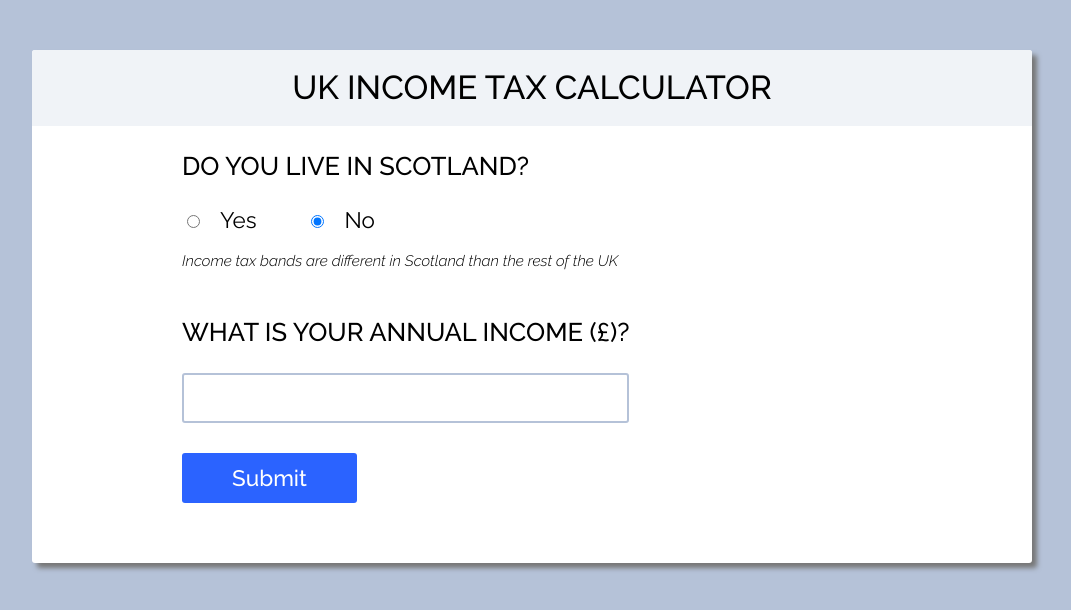
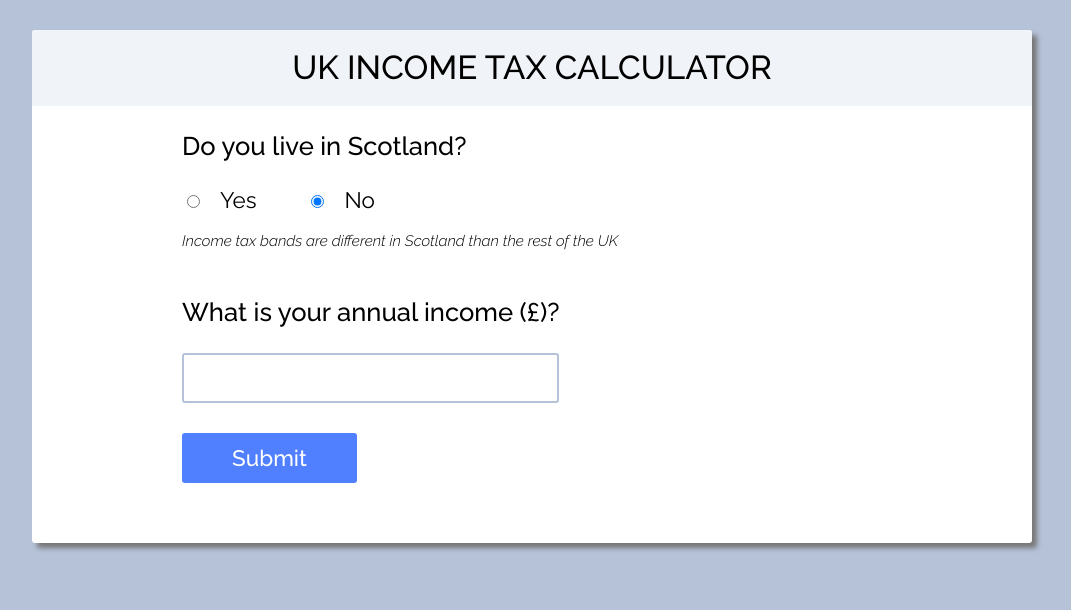
Before and after one commit to gideongoddard/tax-calculator, a React (Create React App) app: page / in a window 1280 px wide. Shown: the top 610 px of the page, without its empty margins (108-1179 px from the left). Built offline with nearby package versions, Linux system fonts and the light colour scheme.

Commit message:
Further redesign alterations

```diff
--- a/src/Components/App/App.css
+++ b/src/Components/App/App.css
@@ -6,7 +6,7 @@
   align-items: flex-start;
   font-size: calc(10px + 1.75vmin);
   color: #000;
-  padding-top: 50px;
+  padding-top: 30px;
 }
 
 .content-box {
--- a/src/Components/Form/Form.css
+++ b/src/Components/Form/Form.css
@@ -11,13 +11,19 @@ form {
     padding: 10px 20px;
     min-height: 50px;
     width: 175px;
-    background-color: #2b63ff;
+    background-color: #507fff;
     color: #fff;
     font-size: calc(16px + 0.5vw);
     font-weight: 500;
     border-radius: 3px;
     border: none;
     cursor: pointer;
+    transition: all 0.3s;
+}
+
+.submit:hover {
+    background-color: #2b63ff;
+    box-shadow: 3px 3px 3px #ccc;
 }
 
 label {
--- a/src/Components/Results/Results.css
+++ b/src/Components/Results/Results.css
@@ -16,7 +16,7 @@
     border-radius: 3px;
     padding: 20px;
     margin-bottom: 30px;
-    box-shadow: 3px 3px 3px #777;
+    box-shadow: 3px 3px 3px #ccc;
 }
 
 .breakdown {
@@ -25,12 +25,13 @@
 
 table {
     border-collapse: collapse;
+    box-shadow: 3px 3px 5px #ccc;
 }
 
 th, td {
     text-align: left;
-    padding: 10px 30px 10px 10px;
-    font-size: calc(12px + 0.5vmin);
+    padding: 10px 30px 10px 5px;
+    font-size: calc(10px + 0.75vmin);
 }
 
 th {
@@ -57,6 +58,13 @@ button {
     border-radius: 3px;
     border: none;
     cursor: pointer;
+    transition: all 0.3s;
+    box-shadow: none;
+}
+
+button:hover {
+    background-color: #8b9dbb;
+    box-shadow: 3px 3px 3px #ccc;
 }
 
 p {
--- a/src/index.css
+++ b/src/index.css
@@ -20,7 +20,6 @@ code {
 h3 {
   font-size: calc(16px + 0.75vw);
   font-weight: 500;
-  text-transform: uppercase;
   text-align: left;
 }
 
```
